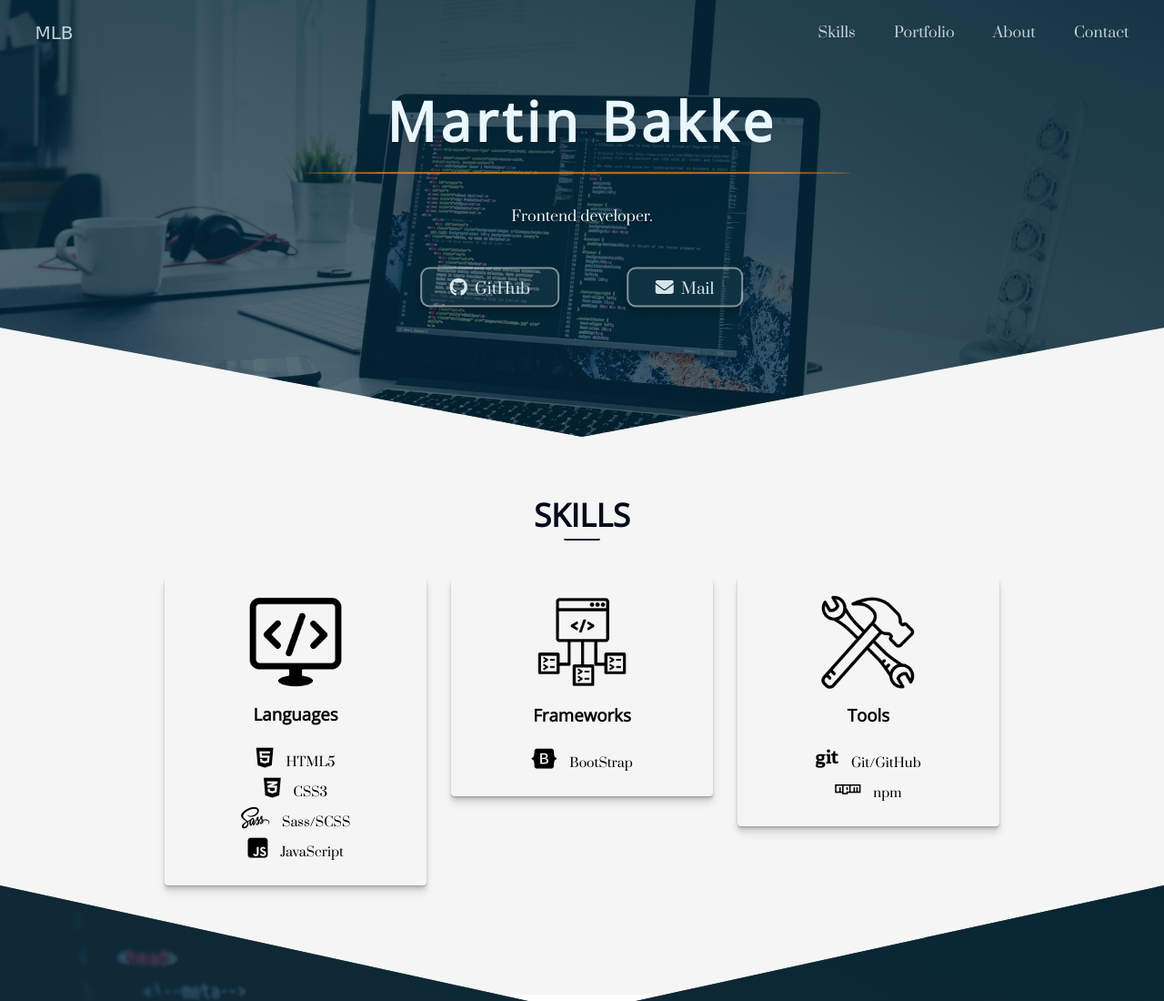
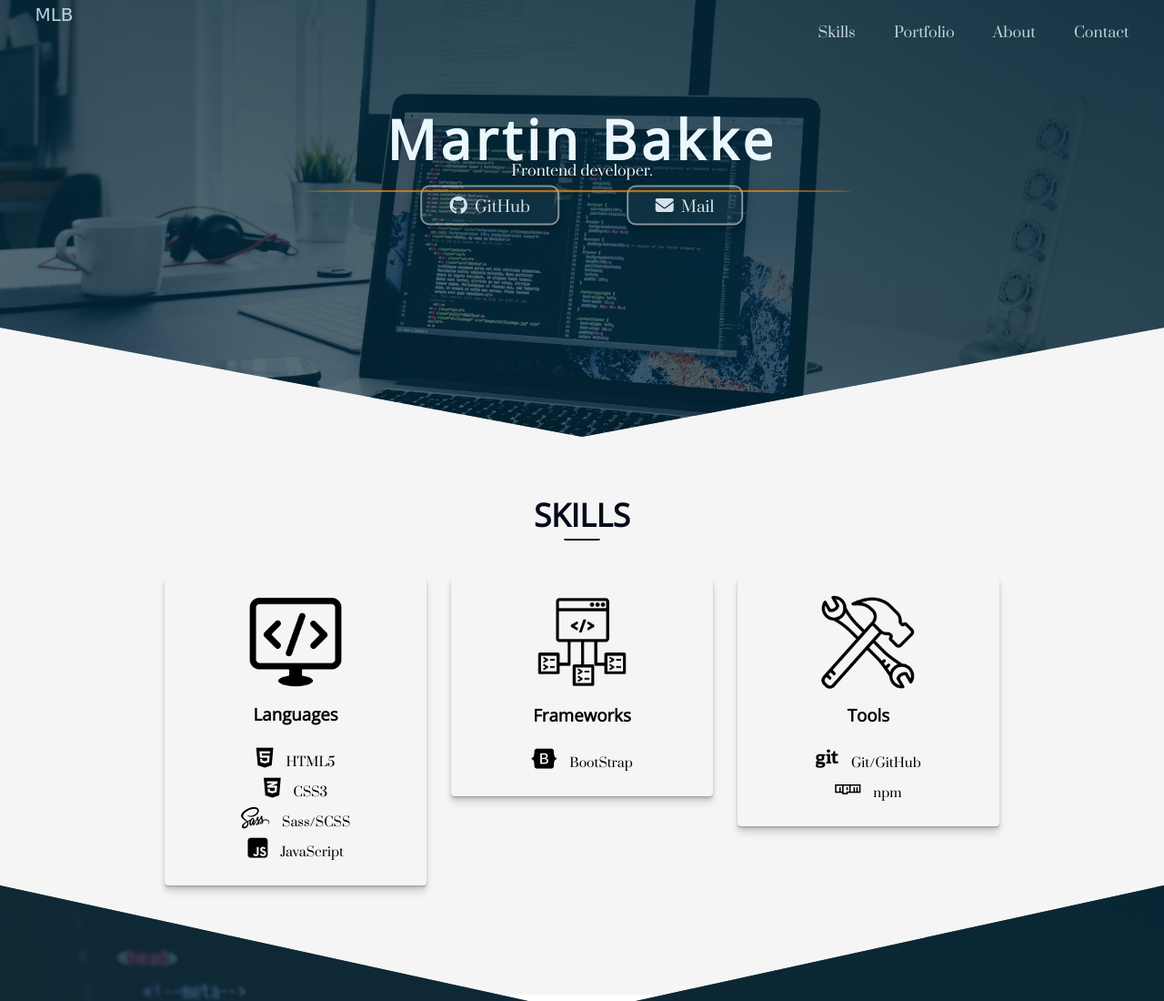
Before and after one commit to mlbakke/arrow-portfolio-site, a website: page index.html in a window 1280 px wide. Shown: the top 1100 px of the page at 91% size. Drawn offline with nearby package versions, Linux system fonts and the light colour scheme; files that its build step writes are made by us from their sources; a web font is replaced by a local one.

Commit message:
class tweaks
removed unneccessary helper classes

created container for header-links to create layout with flex

changed CSS name from styles to style (fixed scripts, new css name)

```diff
--- a/index.html
+++ b/index.html
@@ -16,13 +16,13 @@
     <!--font awesome-->
     <script src="https://kit.fontawesome.com/d769e5e148.js" crossorigin="anonymous"></script>
     <!--own css-->
-    <link rel="stylesheet" href="css/styles.css">
+    <link rel="stylesheet" href="css/style.css">
 </head>
 
 <body>
     <header class="header" id="top">
         <div class="navigation">
-            <a href="#top" class="navigation__logo-box u-margin-top-small">mlb</a>
+            <a href="#top" class="navigation__logo-box">mlb</a>
             <nav class="navigation__nav">
                 <ul class="navigation__list">
                     <li class="navigation__item">
@@ -42,14 +42,16 @@
         </div>
 
         <div class="header__text-box">
-            <h1 class="header__heading-logo heading-primary u-margin-bottom-big u-margin-top-big">Martin Bakke</h1>
-            <p class="header__intro u-margin-bottom-med">
+            <h1 class="header__heading-logo heading-primary">Martin Bakke</h1>
+            <p class="header__intro">
                 Frontend developer.
             </p>
-            <a href="https://github.com/mlbakke" class="btn btn--transparent btn--git">
-                <i class="fab fa-github"></i>GitHub</a>
-            <a href="mailto: bakkemartin11@gmail.com" class="btn btn--transparent btn--mail">
-                <i class="fas fa-envelope"></i>Mail</a>
+            <div class="header__contact-links">
+                <a href="https://github.com/mlbakke" class="btn btn--transparent btn--git">
+                    <i class="fab fa-github"></i>GitHub</a>
+                <a href="mailto: bakkemartin11@gmail.com" class="btn btn--transparent btn--mail">
+                    <i class="fas fa-envelope"></i>Mail</a>
+            </div>
         </div>
     </header>
 
```
